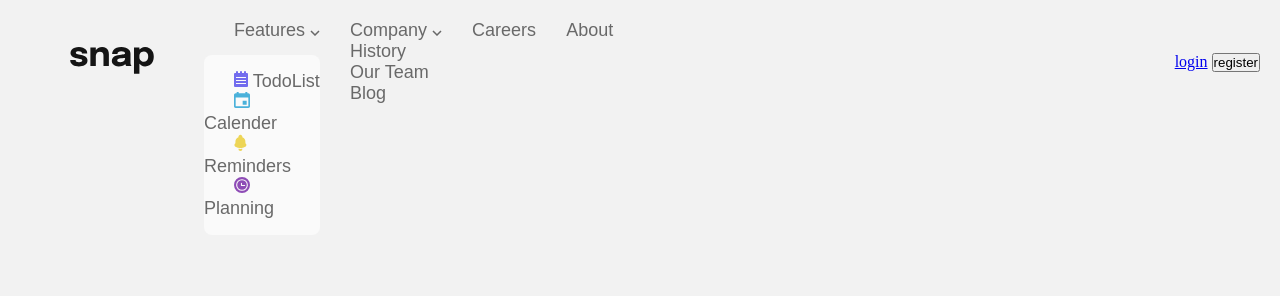
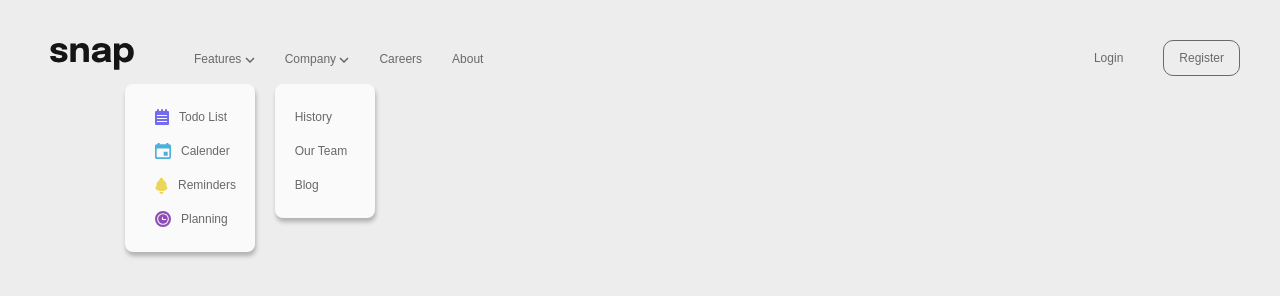
Before and after one commit to ziadastih/css-challenge, a plain HTML site: page index.html in a window 1280 px wide. Drawn offline with Linux system fonts and the light colour scheme.

Commit message:
finished with nav bar setting ,prior to hover effect and dropdown

```diff
--- a/index.html
+++ b/index.html
@@ -24,24 +24,25 @@
             /></a>
             <ul class="dropdown">
               <li>
-                <a href="#"
-                  ><img src="./images/icon-todo.svg" alt="" /> todoList</a
+                <a href="#" class="icon"
+                  ><img src="./images/icon-todo.svg" alt="" />
+                  <p>todo List</p></a
                 >
               </li>
               <li>
-                <a href="#"
-                  ><img src="./images/icon-calendar.svg" alt="#" /> calender</a
+                <a href="#" class="icon"
+                  ><img src="./images/icon-calendar.svg" alt="#" />    <p>calender</p></a
                 >
               </li>
               <li>
-                <a href="#"
+                <a href="#" class="icon"
                   ><img src="./images/icon-reminders.svg" alt="#" />
-                  reminders</a
+                 <p>reminders</p></a
                 >
               </li>
               <li>
-                <a href="#"
-                  ><img src="./images/icon-planning.svg" alt="#" /> planning</a
+                <a href="#" class="icon"
+                  ><img src="./images/icon-planning.svg" alt="#" /> <p> planning</p></a
                 >
               </li>
             </ul>
--- a/style.css
+++ b/style.css
@@ -7,13 +7,13 @@
 @import url("https://fonts.googleapis.com/css2?family=Epilogue:wght@500&display=swap");
 /* =====setting the bg for all web */
 body {
-  background: hsl(0, 0%, 95%);
+  background: hsl(0, 0%, 93%);
 }
 /* ==========roots============ */
 :root {
   --almostwhite: hsl(0, 0%, 98%);
   --mediumgray: hsl(0, 0%, 41%);
-  --almostblack: hsl(0, 0, 8%);
+  --almostblack: hsl(0, 0%, 8%);
 }
 li {
   list-style: none;
@@ -29,7 +29,7 @@ li {
 }
 /* ====adjusting logo========= */
 .logo {
-  padding: 10px 50px;
+  padding: 0 30px;
   list-style-type: none;
 }
 /* ===============logo ends=============== */
@@ -46,19 +46,19 @@ li {
 }
 .nav-menu li {
   list-style-type: none;
-  gap: 3em;
 }
 .nav-menu a {
   text-decoration: none;
   text-transform: capitalize;
   font-family: "Epilogue", sans-serif;
-  font-size: 18px;
+  font-size: 12px;
   color: var(--mediumgray);
   padding-left: 30px;
 }
 .features {
   position: relative;
 }
+
 /* ===adjusting drop down bg=============== */
 .dropdown {
   position: absolute;
@@ -66,4 +66,68 @@ li {
   top: 35px;
   background-color: var(--almostwhite);
   border-radius: 8px;
+  width: 130px;
+  transform: translateX(-30%);
+  box-shadow: 1px 4px 4px rgba(0, 0, 0, 0.25);
 }
+/* =====spacing items inside each li which contains one img and one text  */
+.dropdown a {
+  display: flex;
+  align-items: center;
+  justify-content: flex-start;
+}
+.icon {
+  display: flex;
+  align-items: center;
+  justify-content: center;
+}
+.icon p {
+  font-size: 12px;
+  padding: 10px;
+}
+/* =========== end of dropdown ================= */
+/* =========adjusting dropdown 2 before setting hover effects */
+.dropdown2 {
+  position: absolute;
+  padding: 1em 0;
+  top: 35px;
+  background-color: var(--almostwhite);
+  border-radius: 8px;
+  width: 100px;
+  transform: translateX(20%);
+  box-shadow: 1px 4px 4px rgba(0, 0, 0, 0.25);
+}
+.dropdown2 a {
+  display: flex;
+  align-items: center;
+  margin-left: 10px;
+  padding: 10px;
+}
+/* ==============end of dropdown2=============== */
+
+/* ===========adjusting button==================== */
+.register {
+  display: flex;
+}
+.register a {
+  display: flex;
+  align-items: center;
+  justify-content: center;
+  text-decoration: none;
+  padding: 20px;
+  text-transform: capitalize;
+  font-family: "Epilogue", sans-serif;
+  font-size: 12px;
+  color: var(--mediumgray);
+}
+.btn {
+  text-transform: capitalize;
+  font-family: "Epilogue", sans-serif;
+  font-size: 12px;
+  color: var(--mediumgray);
+  background-color: transparent;
+  padding: 10px 15px;
+  border: 1px solid var(--mediumgray);
+  border-radius: 10px;
+}
+/* ==========end of register================= */
```
